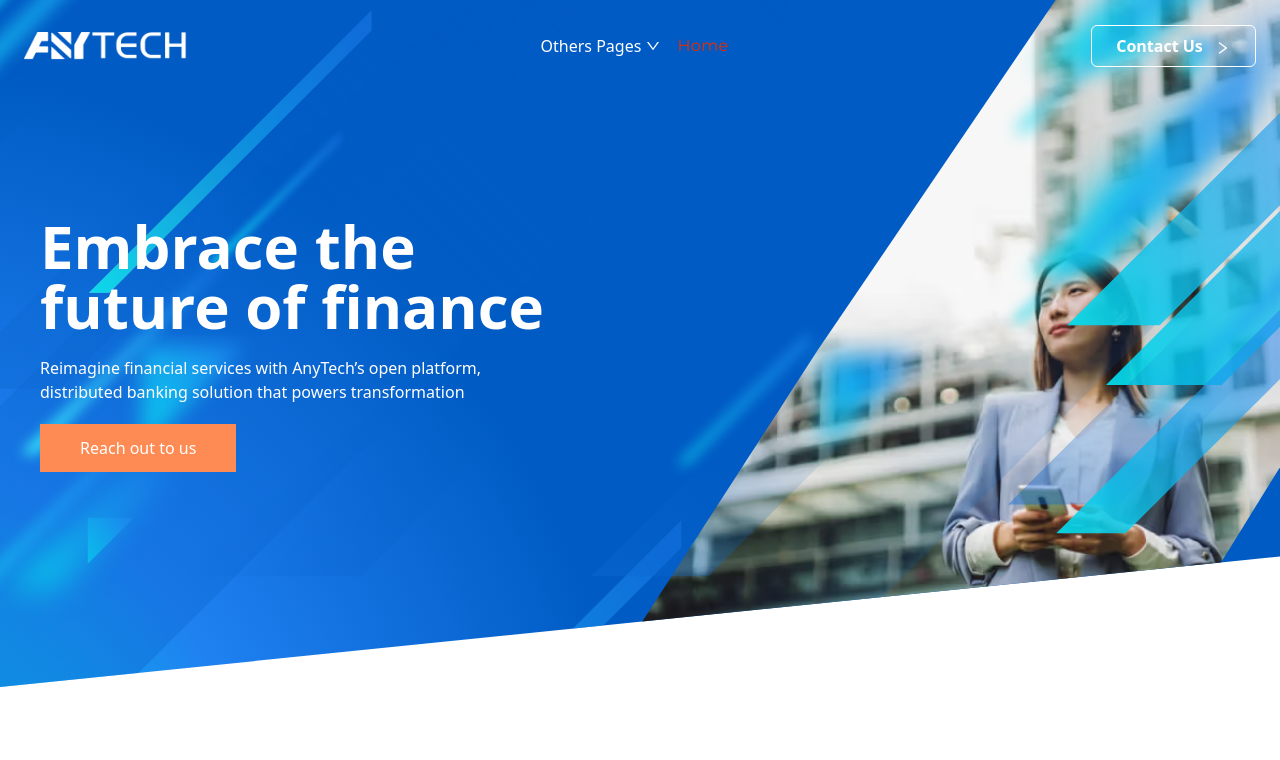
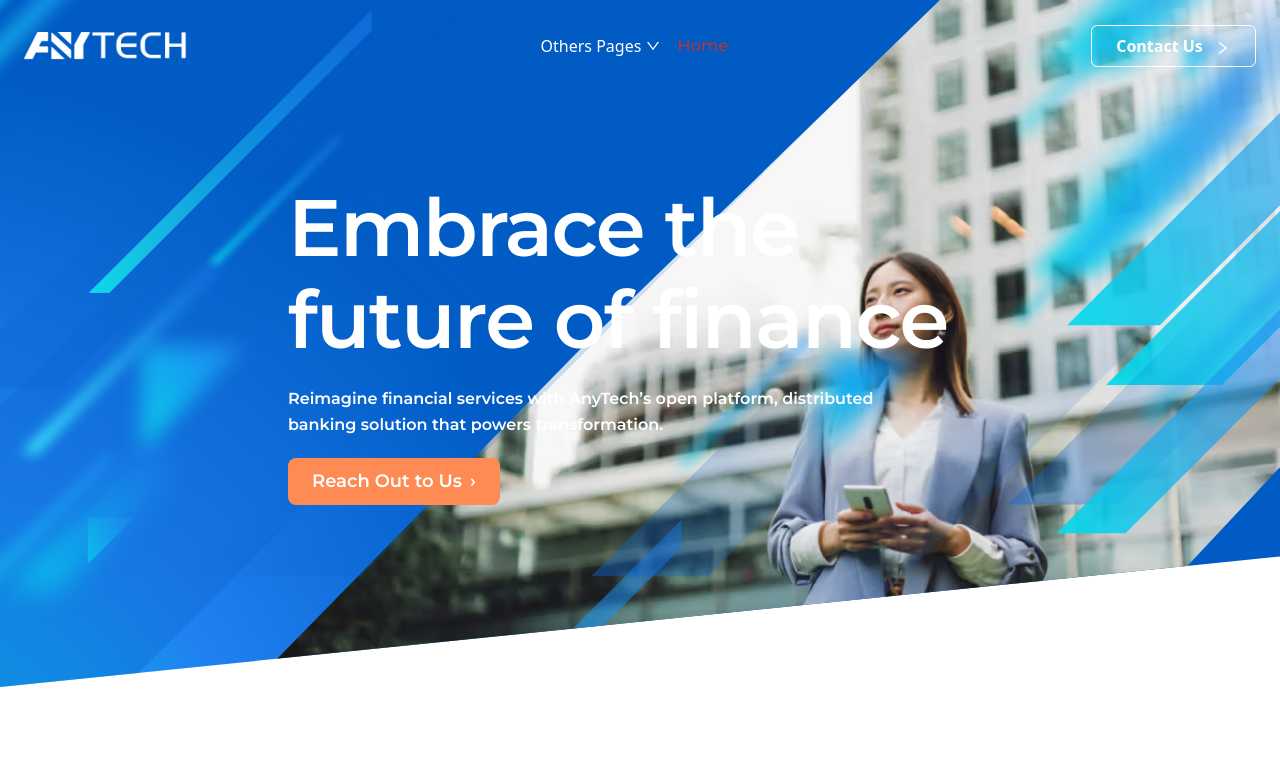
Before and after one commit to EsrakFahim/Anytexh, a React (Vite) app: page / in a window 1280 px wide. Shown: the top 760 px of the page. Built offline with nearby package versions, Linux system fonts and the light colour scheme; grey boxes are pictures that could not be loaded.

Commit message:
refactor: remove unused Banner component and enhance HeroSection layout and styles

```diff
--- a/src/Components/Banner/Banner.jsx
+++ /dev/null
@@ -1,11 +0,0 @@
-
-
-const Banner = () => {
-    return (
-        <div>
-
-        </div>
-    );
-};
-
-export default Banner;
--- a/src/Components/HeroSection/HeroSection.jsx
+++ b/src/Components/HeroSection/HeroSection.jsx
@@ -1,9 +1,9 @@
-import { useState } from 'react';
-import { motion, useViewportScroll, useTransform } from 'framer-motion';
-import bgImage from '../../assets/4c4adc11b7ca6ea25c7e7cba555d8f0b06488f3f-7952x5304.jpg';
-import svg1 from '../../assets/backgrounds/WaveLinesDesktop1.svg';
-import svg2 from '../../assets/backgrounds/WaveLinesDesktop2.svg';
-import svg3 from '../../assets/backgrounds/WaveLinesDesktop3.svg';
+import { useState } from "react";
+import { motion, useViewportScroll, useTransform } from "framer-motion";
+import bgImage from "../../assets/4c4adc11b7ca6ea25c7e7cba555d8f0b06488f3f-7952x5304.jpg";
+import svg1 from "../../assets/backgrounds/WaveLinesDesktop1.svg";
+import svg2 from "../../assets/backgrounds/WaveLinesDesktop2.svg";
+import svg3 from "../../assets/backgrounds/WaveLinesDesktop3.svg";
 // import svg4 from '../../assets/backgrounds/WaveLinesDesktop4.svg';
 
 const HeroSection = () => {
@@ -30,33 +30,30 @@
   return (
     <div
       onMouseMove={handleMouseMove}
-                  className="lg:h-[max(620px,_calc(92vh-49px))] h-auto bg-[radial-gradient(59.82%_121.73%_at_-9.66%_130.31%,_#00e9ea_0%,_#1f80f0_52.08%,_#005bc4_100%)] flex justify-between items-center relative overflow-hidden"
+      className="mx-auto lg:h-[max(620px,_calc(92vh-49px))] h-auto bg-[radial-gradient(59.82%_121.73%_at_-9.66%_130.31%,_#00e9ea_0%,_#1f80f0_52.08%,_#005bc4_100%)]  lg:flex justify-between items-center relative overflow-hidden "
       style={{ clipPath: "polygon(0px 0px, 100% 0px, 100% 81%, 0% 100%)" }}
     >
       {/* Left text content */}
-                  <div className='min-w-[600px] relative z-50'>
-                        <div className='text-white space-y-5 px-10'>
-                              <div className='w-full space-y-5'>
-                                    <h1 className='text-white text-6xl font-bold '>
+      <div className="space-y-5 z-50 w-[750px] lg:ml-72 ml-10">
+        <h1 className="text-white text-[80px] font-semibold leading-[92px] tracking-[-1.6px] font-Montserrat">
           Embrace the future of finance
         </h1>
-                                    <p>
-                                          Reimagine financial services with AnyTech’s open platform, distributed banking solution that powers transformation
+        <p className="text-white text-[16px] font-semibold leading-[25.6px] font-Montserrat">
+          Reimagine financial services with AnyTech’s open platform, distributed{" "}
+          <br />
+          banking solution that powers transformation.
         </p>
-                                    <div>
-                                          <button className='bg-[#fe8b53] px-10 py-3'>
-                                                Reach out to us
+        <button className="bg-[#fe8b53] text-white text-[18px] font-semibold leading-[23px] font-Montserrat px-6 py-3 rounded-lg flex items-center gap-2">
+          Reach Out to Us <span>›</span>
         </button>
-                                    </div>
-                              </div>
-                        </div>
       </div>
 
       {/* Background image with vertical parallax */}
       <motion.div
-                        className="flex justify-end w-full h-full object-cover"
+        className="absolute right-0  h-full object-cover"
         style={{
-                              clipPath: "polygon(67% 0, 100% 0, 100% 68%, 80% 100%, 0 100%, 32% 51%)",
+          clipPath:
+            "polygon(67% 0, 100% 0, 100% 68%, 80% 100%, 0 100%, 32% 51%)",
           y: yPos,
         }}
       >
@@ -68,32 +65,32 @@
       </motion.div>
 
       {/* SVG overlays that animate horizontally on mouse move */}
-                  <div className='absolute top-0 left-0 w-full h-full pointer-events-none'>
+      <div className="absolute top-0 left-0 w-full h-full pointer-events-none">
         <motion.img
           src={svg1}
           alt="Wave 1"
-                              className='absolute top-0 left-0 min-w-[150%] object-cover'
+          className="absolute top-0 left-0 min-w-[150%] object-cover"
           animate={{ x: groupOneOffset }}
           transition={{ type: "spring", stiffness: 100, damping: 20 }}
         />
         <motion.img
           src={svg2}
           alt="Wave 2"
-                              className='absolute top-0 left-0 min-w-[150%] object-cover'
+          className="absolute top-0 left-0 min-w-[150%] object-cover"
           animate={{ x: groupTwoOffset }}
           transition={{ type: "spring", stiffness: 100, damping: 20 }}
         />
         <motion.img
           src={svg3}
           alt="Wave 3"
-                              className='absolute top-0 right-0 min-w-[120%] object-cover'
+          className="absolute top-0 right-0 min-w-[120%] object-cover"
           animate={{ x: groupOneOffset }}
           transition={{ type: "spring", stiffness: 100, damping: 20 }}
         />
         <motion.img
           src={svg2}
           alt="Wave 4"
-                              className='absolute bottom-0 right-0 min-w-[110%] object-cover'
+          className="absolute bottom-0 right-0 min-w-[110%] object-cover"
           animate={{ x: groupTwoOffset }}
           transition={{ type: "spring", stiffness: 100, damping: 20 }}
         />
```
Lines whose indentation alone changed are shown as unchanged.
